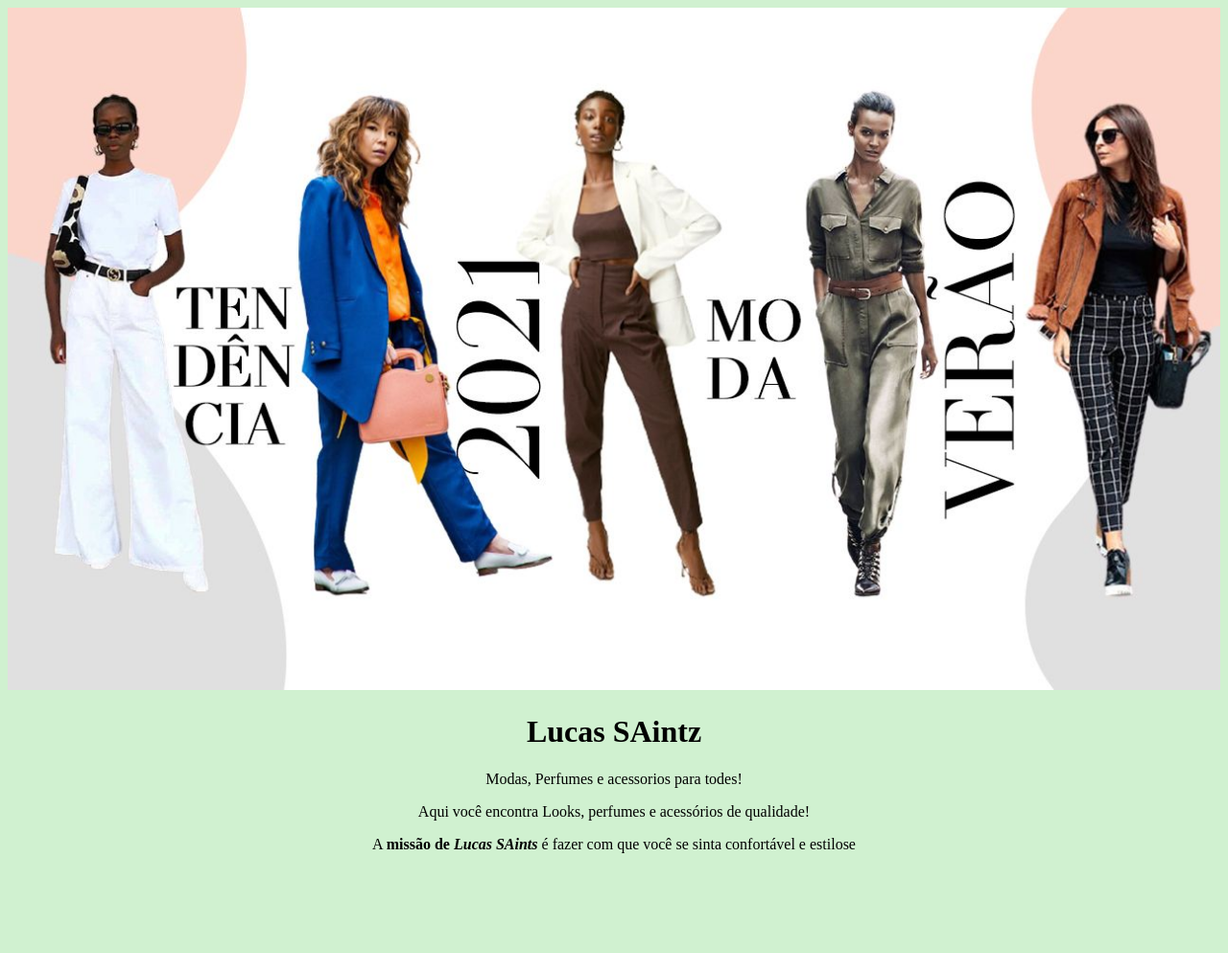
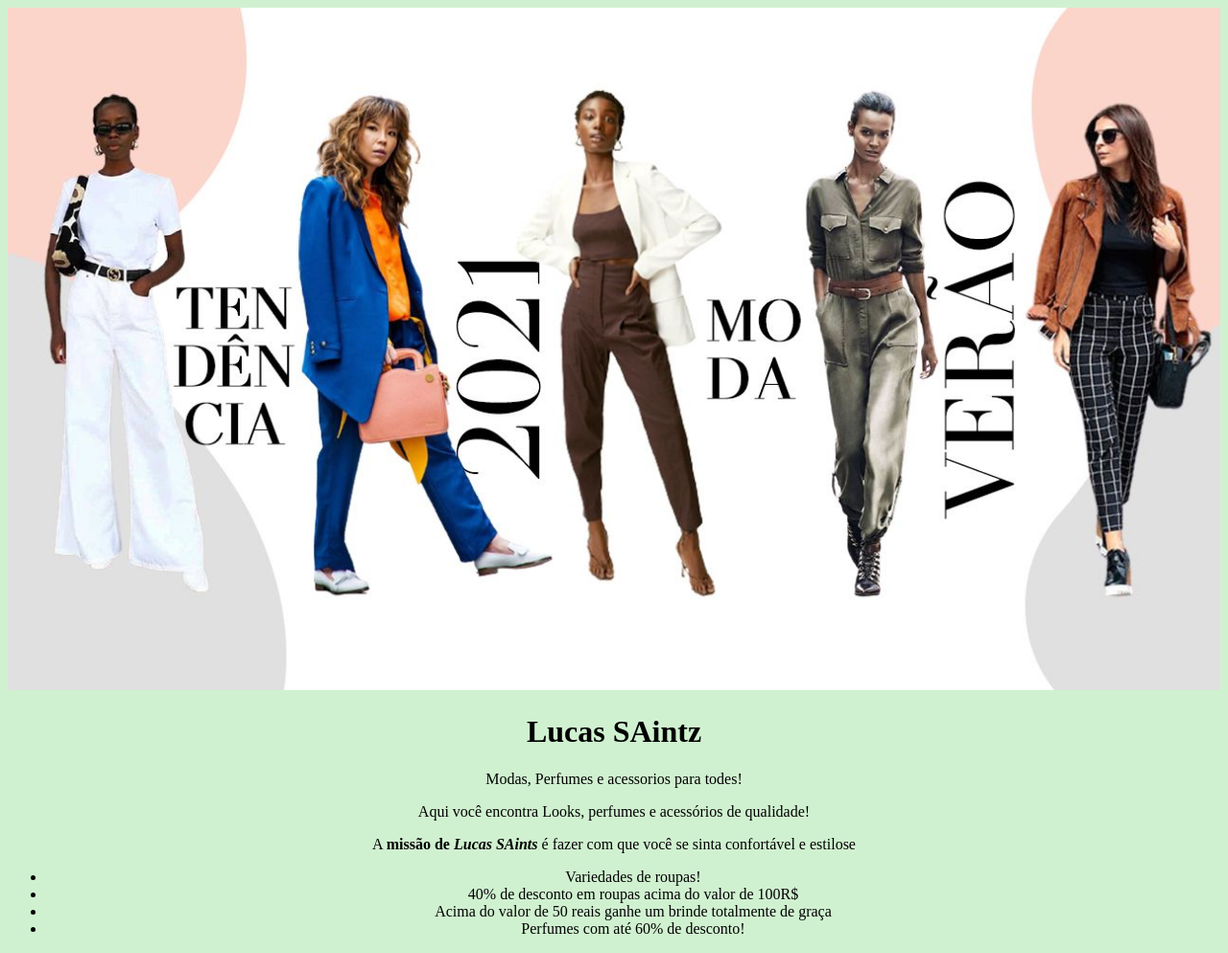
Before and after one commit to lucaselwanger/Barao-1b-pensamentocomputacionall, a plain HTML site: page Index.html in a window 1280 px wide. Shown: the whole page at 96% size. Before the commit the page ends 905 px from the top, so only its background shows below. Drawn offline with Linux system fonts and the light colour scheme; a script that the page names is missing.

Commit message:
atualizando site colocando lista

```diff
--- a/Index.html
+++ b/Index.html
@@ -9,6 +9,7 @@
     <script src='main.js'></script>
 </head>
 <body>
+   <div class="conteudo"></div>
 
     <img class="capa" src="capa.jpg">
 
@@ -19,6 +20,17 @@
     <p>Aqui você encontra Looks, perfumes e acessórios de qualidade!</p>
 
     <p>A <strong>missão de <em>Lucas SAints</em></strong> é fazer com que você se sinta confortável e estilose  </p>
+</div>
+<div class="beneficios">
+<ul>
+<li>Variedades de roupas!</li>
+<li>40% de desconto em roupas acima do valor de 100R$</li>
+<li>Acima do valor de 50 reais ganhe um brinde totalmente de graça</li>
+<li>Perfumes com até 60% de desconto!</li>
+</ul>
+</div>
+
+
 
 </body>
 </html>
```
